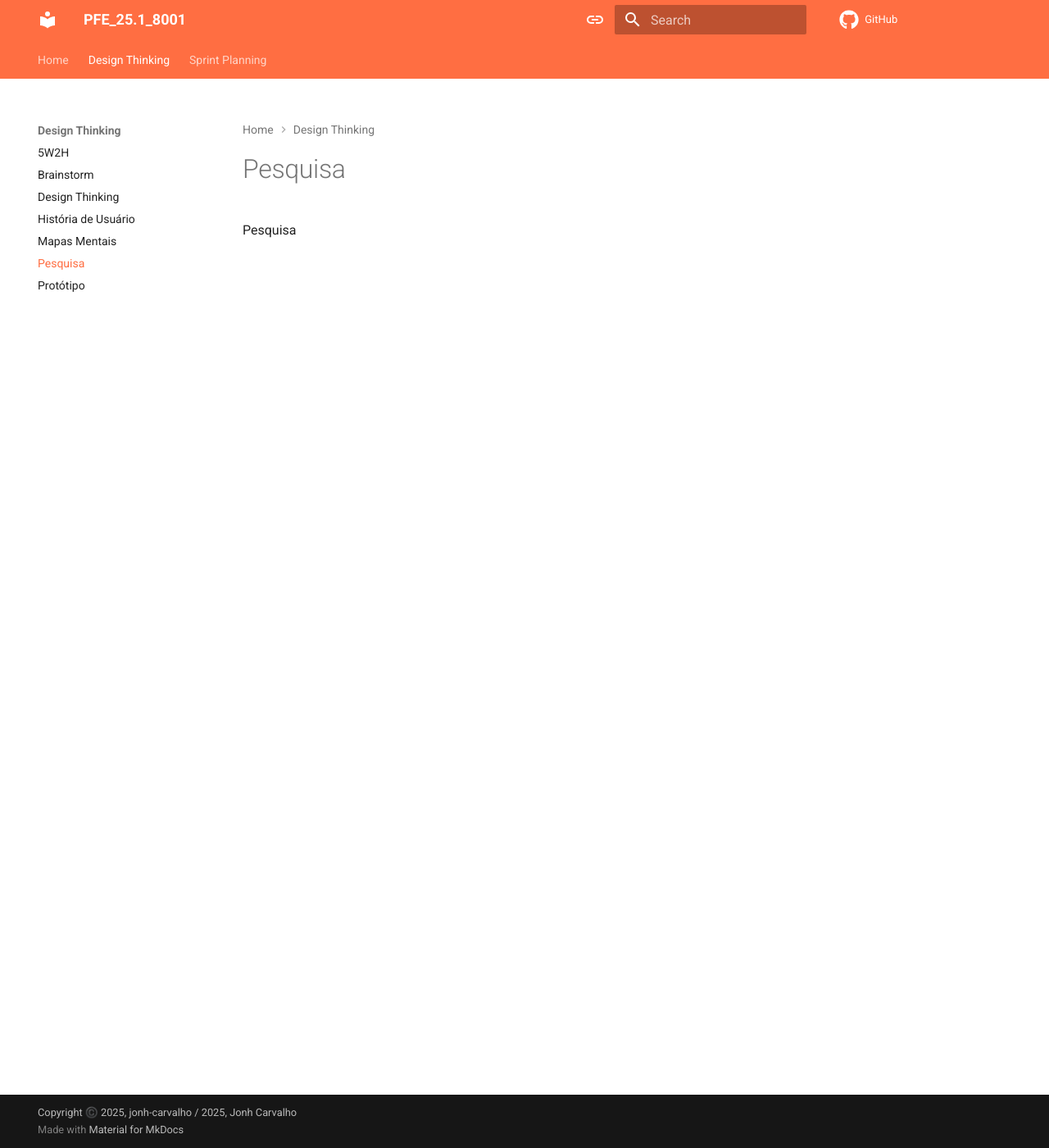
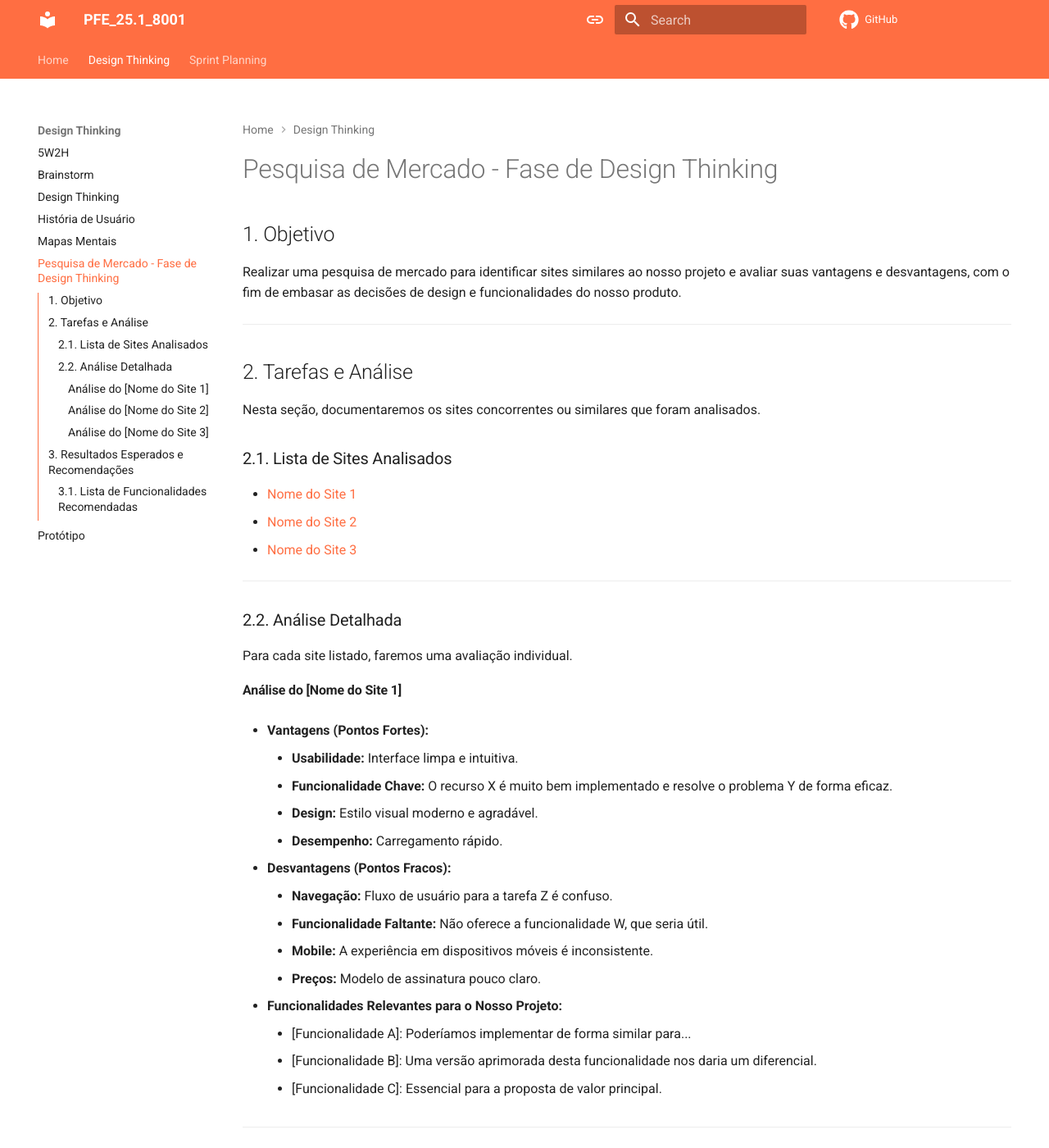
Before and after one commit to Projetos-de-Extensao/PFE_25.2_8002_III, an MkDocs documentation site: the page built from docs/_Design Thinking/pesquisa.md, in a window 1280 px wide and 1400 px high. Shown: the whole window at 82% size. Built offline with MkDocs 1.6.1 and Material for MkDocs 9.7.7, drawn with Linux system fonts in a browser that asks for light colours; comment, search, counter and statistics services are not loaded; some of the changed text lies outside the part shown.

Commit message:
Update pesquisa.md para addicionar sites

```diff
--- a/docs/_Design Thinking/pesquisa.md
+++ b/docs/_Design Thinking/pesquisa.md
@@ -1 +1,88 @@
-Pesquisa
+# Pesquisa de Mercado - Fase de Design Thinking
+
+## 1. Objetivo
+
+Realizar uma pesquisa de mercado para identificar sites similares ao nosso projeto e avaliar suas vantagens e desvantagens, com o fim de embasar as decisões de design e funcionalidades do nosso produto.
+
+---
+
+## 2. Tarefas e Análise
+
+Nesta seção, documentaremos os sites concorrentes ou similares que foram analisados.
+
+### 2.1. Lista de Sites Analisados
+
+* [Nome do Site 1](URL_DO_SITE_1)
+* [Nome do Site 2](URL_DO_SITE_2)
+* [Nome do Site 3](URL_DO_SITE_3)
+
+---
+
+### 2.2. Análise Detalhada
+
+Para cada site listado, faremos uma avaliação individual.
+
+#### **Análise do [Nome do Site 1]**
+
+* **Vantagens (Pontos Fortes):**
+    * **Usabilidade:** Interface limpa e intuitiva.
+    * **Funcionalidade Chave:** O recurso X é muito bem implementado e resolve o problema Y de forma eficaz.
+    * **Design:** Estilo visual moderno e agradável.
+    * **Desempenho:** Carregamento rápido.
+
+* **Desvantagens (Pontos Fracos):**
+    * **Navegação:** Fluxo de usuário para a tarefa Z é confuso.
+    * **Funcionalidade Faltante:** Não oferece a funcionalidade W, que seria útil.
+    * **Mobile:** A experiência em dispositivos móveis é inconsistente.
+    * **Preços:** Modelo de assinatura pouco claro.
+
+* **Funcionalidades Relevantes para o Nosso Projeto:**
+    * [Funcionalidade A]: Poderíamos implementar de forma similar para...
+    * [Funcionalidade B]: Uma versão aprimorada desta funcionalidade nos daria um diferencial.
+    * [Funcionalidade C]: Essencial para a proposta de valor principal.
+
+---
+
+#### **Análise do [Nome do Site 2]**
+
+* **Vantagens (Pontos Fortes):**
+    * ...
+* **Desvantagens (Pontos Fracos):**
+    * ...
+* **Funcionalidades Relevantes para o Nosso Projeto:**
+    * ...
+
+---
+
+#### **Análise do [Nome do Site 3]**
+
+* **Vantagens (Pontos Fortes):**
+    * ...
+* **Desvantagens (Pontos Fracos):**
+    * ...
+* **Funcionalidades Relevantes para o Nosso Projeto:**
+    * ...
+
+---
+
+## 3. Resultados Esperados e Recomendações
+
+Com base na análise, compilamos os seguintes resultados e recomendações.
+
+### 3.1. Lista de Funcionalidades Recomendadas
+
+Com base nas oportunidades identificadas, recomendamos a implementação prioritária das seguintes funcionalidades:
+
+* **[Funcionalidade Recomendada 1]:**
+    * **Descrição:** Breve descrição do que a funcionalidade faz.
+    * **Justificativa:** Inspirada no [Nome do Site X], esta funcionalidade é crucial para resolver o problema [Problema do Usuário]. A maioria dos concorrentes fortes a possui.
+
+* **[Funcionalidade Recomendada 2]:**
+    * **Descrição:** Breve descrição do que a funcionalidade faz.
+    * **Justificativa:** Identificamos uma lacuna no mercado. Nenhum dos concorrentes analisados implementa [Funcionalidade Y] de forma eficaz, o que representa uma oportunidade de diferenciação.
+
+* **[Funcionalidade Recomendada 3]:**
+    * **Descrição:** Breve descrição do que a funcionalidade faz.
+    * **Justificativa:** Padrão de mercado esperado pelos usuários, presente em [Nome do Site X] e [Nome do Site Y].
+
+---
```
